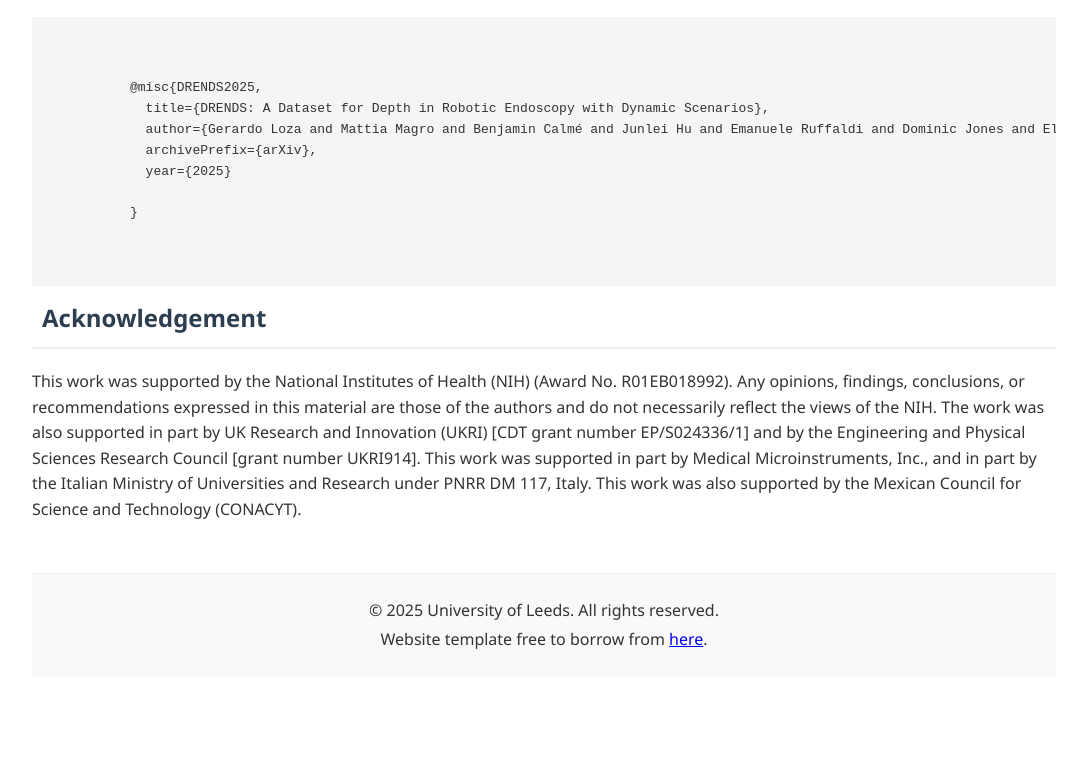
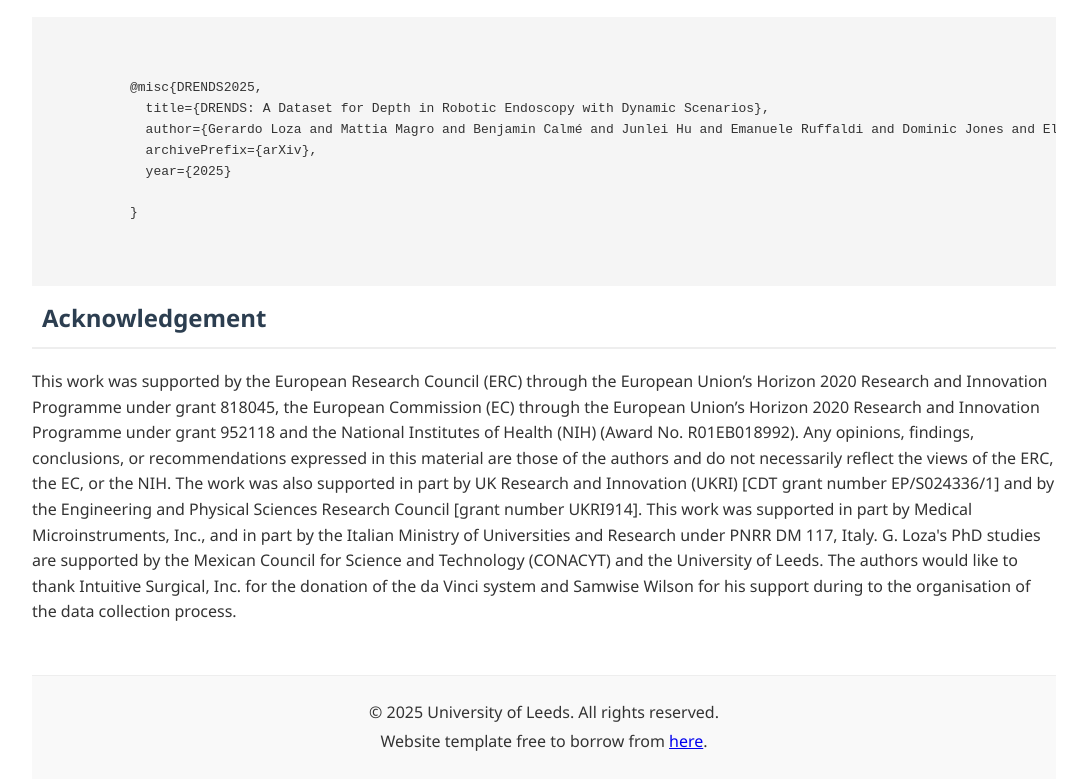
Before and after one commit to L0za007/DRENDS, a plain HTML site: page index.html in a window 1280 px wide. Shown: the part 5160-5939 px from the top of the page, without its empty margins (98-1185 px from the left). Before the commit the page ends 5837 px from the top, so only its background shows below. Drawn offline with Linux system fonts and the light colour scheme.

Commit message:
Updating acknowledgment section in index.html

```diff
--- a/index.html
+++ b/index.html
@@ -576,10 +576,10 @@
     <!-- Step 8 Start: Add your paper acknowledgement -->
     <div class="content-section" id="acknowledgement">
       <h2>Acknowledgement</h2>
-      <p>This work was supported by the National Institutes of Health (NIH) (Award No. R01EB018992). Any opinions, findings, conclusions, or recommendations expressed in this material are those of the authors and do not necessarily
-         reflect the views of the NIH. The work was also supported in part by UK Research and Innovation (UKRI) [CDT grant number EP/S024336/1] and by the Engineering and Physical Sciences Research Council [grant number UKRI914].
-         This work was supported in part by Medical Microinstruments, Inc., and in part by the Italian Ministry of Universities and Research under PNRR DM 117, Italy.
-         This work was also supported by the Mexican Council for Science and Technology (CONACYT).</p>
+      <p>This work was supported by the European Research Council (ERC) through the European Union’s Horizon 2020 Research and Innovation Programme under grant 818045, the European Commission (EC) through the European Union’s Horizon 2020 Research and Innovation Programme under grant 952118 and the National Institutes of Health (NIH) (Award No. R01EB018992). Any opinions, findings, conclusions, or recommendations expressed in this material are those of the authors and do not necessarily reflect the views of  the ERC, the EC, or the NIH. The work was also supported in part by UK Research and Innovation (UKRI) [CDT grant number EP/S024336/1] and by the Engineering and Physical Sciences Research Council [grant number UKRI914].
+      This work was supported in part by Medical Microinstruments, Inc., and in part by the Italian Ministry of Universities and Research under PNRR DM 117, Italy.
+      G. Loza's PhD studies are supported by the Mexican Council for Science and Technology (CONACYT) and the University of Leeds.
+      The authors would like to thank Intuitive Surgical, Inc. for the donation of the da Vinci system and Samwise Wilson for his support during to the organisation of the data collection process.</p>
     </div>
     <!-- Step 8 End: Add your paper acknowledgement -->
 
```
